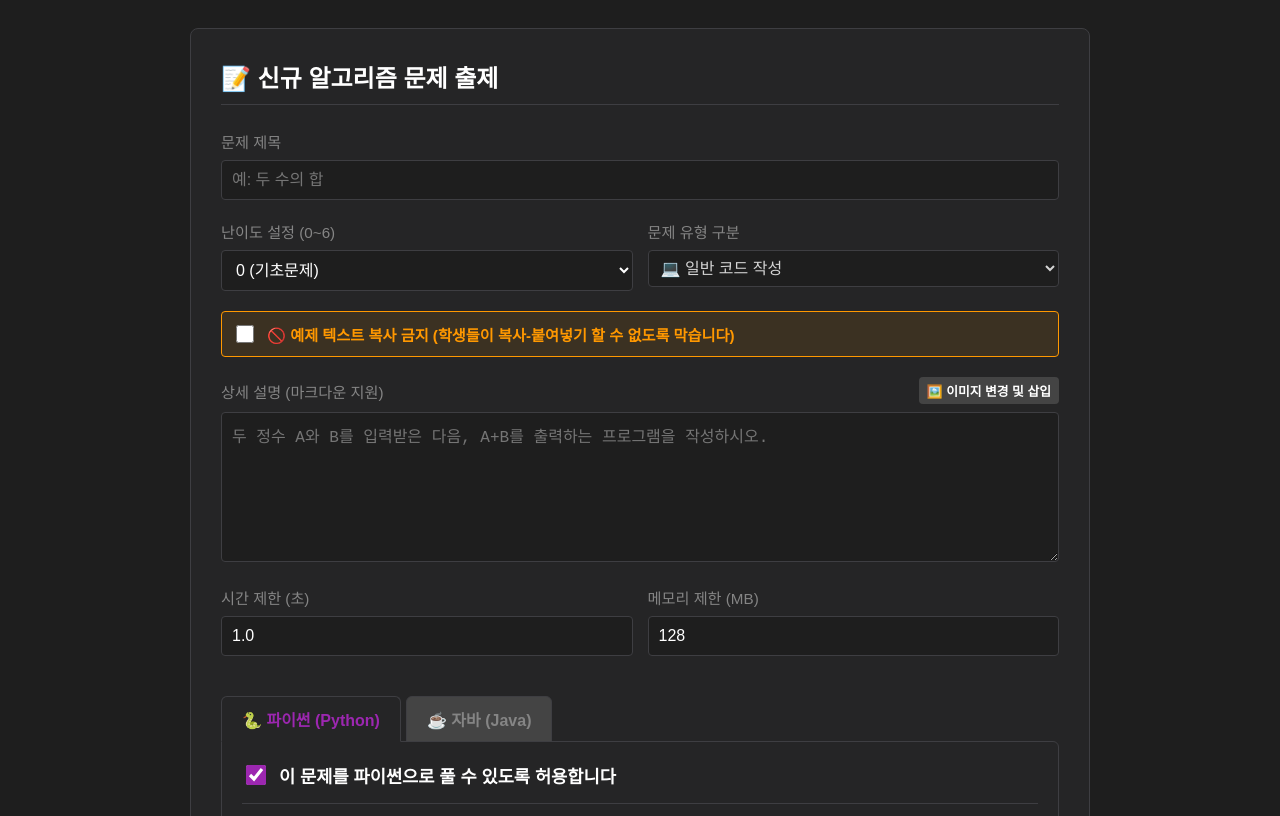
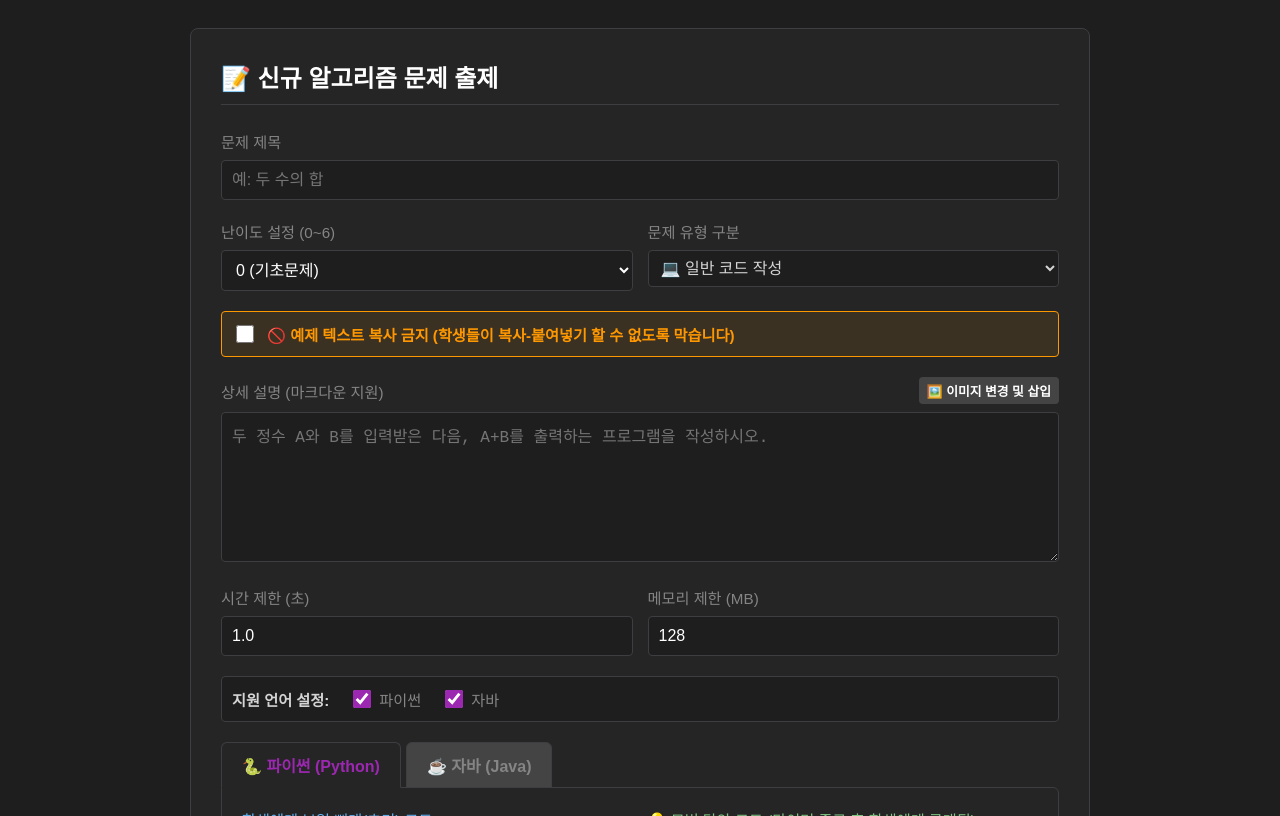
Before and after one commit to sky-Star6/coding-judge-platform, a plain HTML site: page admin_problems.html in a window 1280 px wide. Shown: the part 132-948 px from the top of the page. Drawn offline with Linux system fonts and the light colour scheme; sample sign-in values are in the browser's storage.

Commit message:
style: 언어 선택 체크박스를 탭 외부 상단으로 이동 및 텍스트 간소화

```diff
--- a/admin_problems.html
+++ b/admin_problems.html
@@ -294,6 +294,18 @@
                     </div>
                 </div>
 
+                <div class="form-group" style="background-color: var(--bg-dark); padding: 10px; border-radius: 4px; border: 1px solid var(--border-color); display: flex; align-items: center; gap: 20px;">
+                    <label style="margin-bottom:0; font-weight:bold; color:var(--text-main);">지원 언어 설정:</label>
+                    <div style="display:flex; align-items:center; gap:5px;">
+                        <input type="checkbox" id="p-lang-python" checked style="width:18px; height:18px; accent-color:var(--accent-color);">
+                        <label for="p-lang-python" style="margin-bottom:0; cursor:pointer;">파이썬</label>
+                    </div>
+                    <div style="display:flex; align-items:center; gap:5px;">
+                        <input type="checkbox" id="p-lang-java" checked style="width:18px; height:18px; accent-color:var(--accent-color);">
+                        <label for="p-lang-java" style="margin-bottom:0; cursor:pointer;">자바</label>
+                    </div>
+                </div>
+
                 <div class="lang-tabs">
                     <button type="button" class="lang-tab-btn active" onclick="switchLangTab('python')">🐍 파이썬 (Python)</button>
                     <button type="button" class="lang-tab-btn" onclick="switchLangTab('java')">☕ 자바 (Java)</button>
@@ -301,10 +313,6 @@
 
                 <!-- 파이썬 패널 -->
                 <div id="panel-python" class="lang-panel active">
-                    <div style="display:flex; align-items:center; gap:10px; margin-bottom:15px; border-bottom:1px solid var(--border-color); padding-bottom:15px;">
-                        <input type="checkbox" id="p-lang-python" checked style="width:20px; height:20px; accent-color:var(--accent-color);">
-                        <label for="p-lang-python" style="margin-bottom:0; cursor:pointer; color:white; font-weight:bold; font-size:1.1rem;">이 문제를 파이썬으로 풀 수 있도록 허용합니다</label>
-                    </div>
                     <div style="display: flex; gap: 15px;">
                         <div class="form-group" style="flex:1;">
                             <label style="color:#64B5F6;">학생에게 보일 뼈대(초기) 코드</label>
@@ -323,10 +331,6 @@
 
                 <!-- 자바 패널 -->
                 <div id="panel-java" class="lang-panel">
-                    <div style="display:flex; align-items:center; gap:10px; margin-bottom:15px; border-bottom:1px solid var(--border-color); padding-bottom:15px;">
-                        <input type="checkbox" id="p-lang-java" checked style="width:20px; height:20px; accent-color:var(--accent-color);">
-                        <label for="p-lang-java" style="margin-bottom:0; cursor:pointer; color:white; font-weight:bold; font-size:1.1rem;">이 문제를 자바로 풀 수 있도록 허용합니다</label>
-                    </div>
                     <div style="display: flex; gap: 15px;">
                         <div class="form-group" style="flex:1;">
                             <label style="color:#64B5F6;">학생에게 보일 뼈대(초기) 코드</label>
```
Also changed, not shown: admin_problems_list.html (+12 -8 lines).
